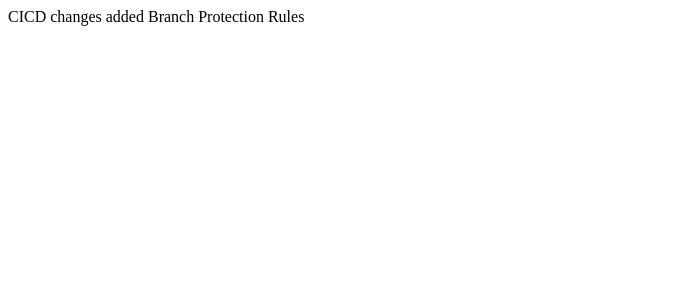
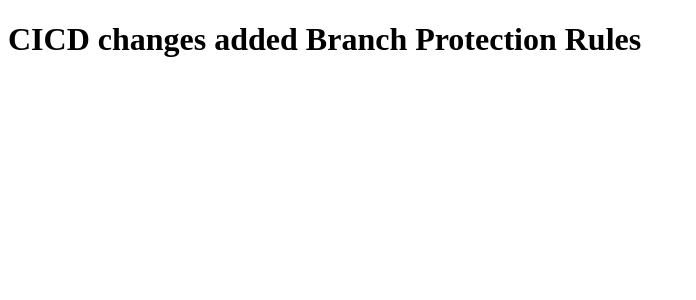
Before and after one commit to NIlesh-Shivpuje/cicd, a React (Vite) app: page / in a window 1280 px wide. Shown: the top 300 px of the page, without its empty margins (0-696 px from the left). Built offline with nearby package versions, Linux system fonts and the light colour scheme.

Commit message:
Update homepage text upadted

```diff
--- a/src/App.tsx
+++ b/src/App.tsx
@@ -2,7 +2,7 @@
 const App = () => {
   return (
     <div>
-      CICD changes added Branch Protection Rules
+      <h1>CICD changes added Branch Protection Rules</h1>
     </div>
   )
 }
```
